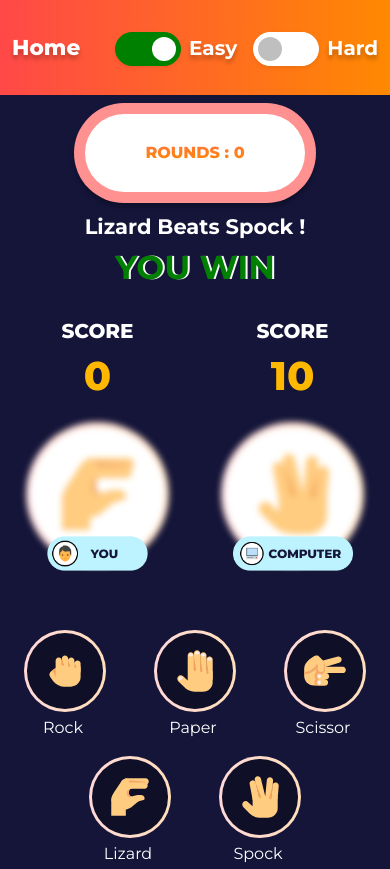
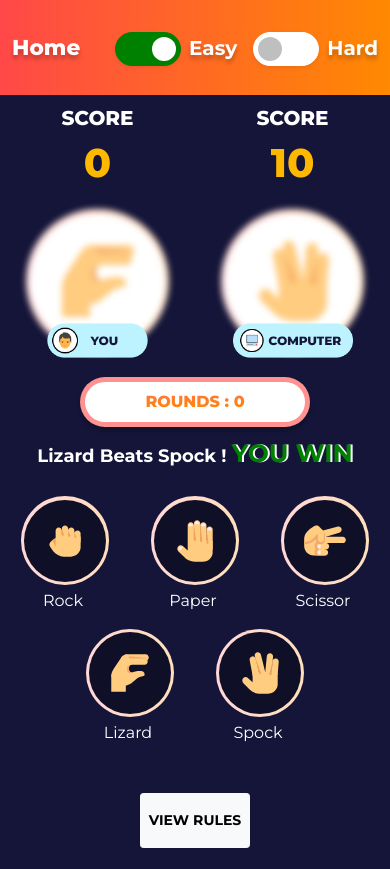
Before and after one commit to Susantshah/Rock-Paper-Scissors-Lizard-Spock-Game-Project-2, a plain HTML site: page gamepage.html in a window 390 px wide. Shown: the top 869 px of the page. Drawn offline with nearby package versions, Linux system fonts and the light colour scheme.

Commit message:
rounds and win lose block order change in mobile view for better ux and made small icon boxes size same in mobile and desktop view

```diff
--- a/assets/css/main.css
+++ b/assets/css/main.css
@@ -264,13 +264,14 @@ especially for mobile
     width: 100%;
   }
   .game-result-text {
-    font-size: 21px;
+    font-size: 18px;
+    font-weight: 700;
   }
   .lose-text {
-    font-size: 33px;
+    font-size: 25px;
   }
   .win-text {
-    font-size: 33px;
+    font-size: 25px;
   }
   .absolute-text-design {
     display: none;
@@ -290,14 +291,12 @@ especially for mobile
   .indicator-image {
     transform: scale(0.6);
   }
-  .outer-box-small {
-    padding: 0.2rem;
-  }
-  .inner-box-small {
-    padding: 0.8rem;
-  }
   .small-image {
     height: 50px;
     width: 50px;
   }
+  .rounds-button-mobile {
+    height: 50px;
+    border-width: 5px;
+  }
 }
--- a/gamepage.html
+++ b/gamepage.html
@@ -45,7 +45,7 @@
    <main class="container py-2 py-md-5">
       <div class="pb-5 text-white">
          <div class="row row-cols-2 row-cols-md-3">
-            <div class="col-6 order-2 col-md-2 order-md-1">
+            <div class="col-6 order-1 col-md-2 order-md-1">
                <div class="text-center">
                   <p class="score-text">SCORE</p>
                   <p class="score-no-text">0</p>
@@ -60,10 +60,10 @@
                   <img src="assets/images/you-text-design.png" alt="user design for ux" class="indicator-image">
                </div>
             </div>
-            <div class="col-12 col-md-8 order-1 order-md-2">
-               <div class="d-flex justify-content-center align-items-center flex-column">
+            <div class="col-12 col-md-8 order-3 order-md-2">
+               <div class="d-flex justify-content-center align-items-center flex-column mt-4">
                   <div>
-                     <button class="btn game-big-button">
+                     <button class="btn game-big-button rounds-button-mobile">
                         <span class="gradient-text-design px-5 px-md-0">
                            ROUNDS : 0
                         </span>
@@ -72,13 +72,12 @@
                   <div class="py-md-3 py-1"></div>
                   <div class="mb-4 mb-md-0">
                      <span class="mb-0 game-result-text">Lizard Beats Spock ! </span>
-                     <br class="d-md-none">
-                     <span class="mb-0 win-text ms-md-2 text-center d-block d-md-inline">YOU WIN</span>
+                     <span class="mb-0 win-text ms-md-2 text-center">YOU WIN</span>
                      <!--  win-text  -->
                   </div>
                </div>
             </div>
-            <div class="col-6 col-md-2 order-3 order-md-3">
+            <div class="col-6 col-md-2 order-1 order-md-3">
                <div class="text-center">
                   <p class="score-text">SCORE</p>
                   <p class="score-no-text">10</p>
@@ -96,7 +95,7 @@
             </div>
          </div>
 
-         <div class="py-4 mt-3"></div>
+         <div class="py-md-4 mt-md-3"></div>
          <div class="row row-cols-3 row-cols-md-6 d-flex justify-content-center position-relative gy-3">
             <div class="absolute-text-design">
                <div class="arrow-inside">
```
